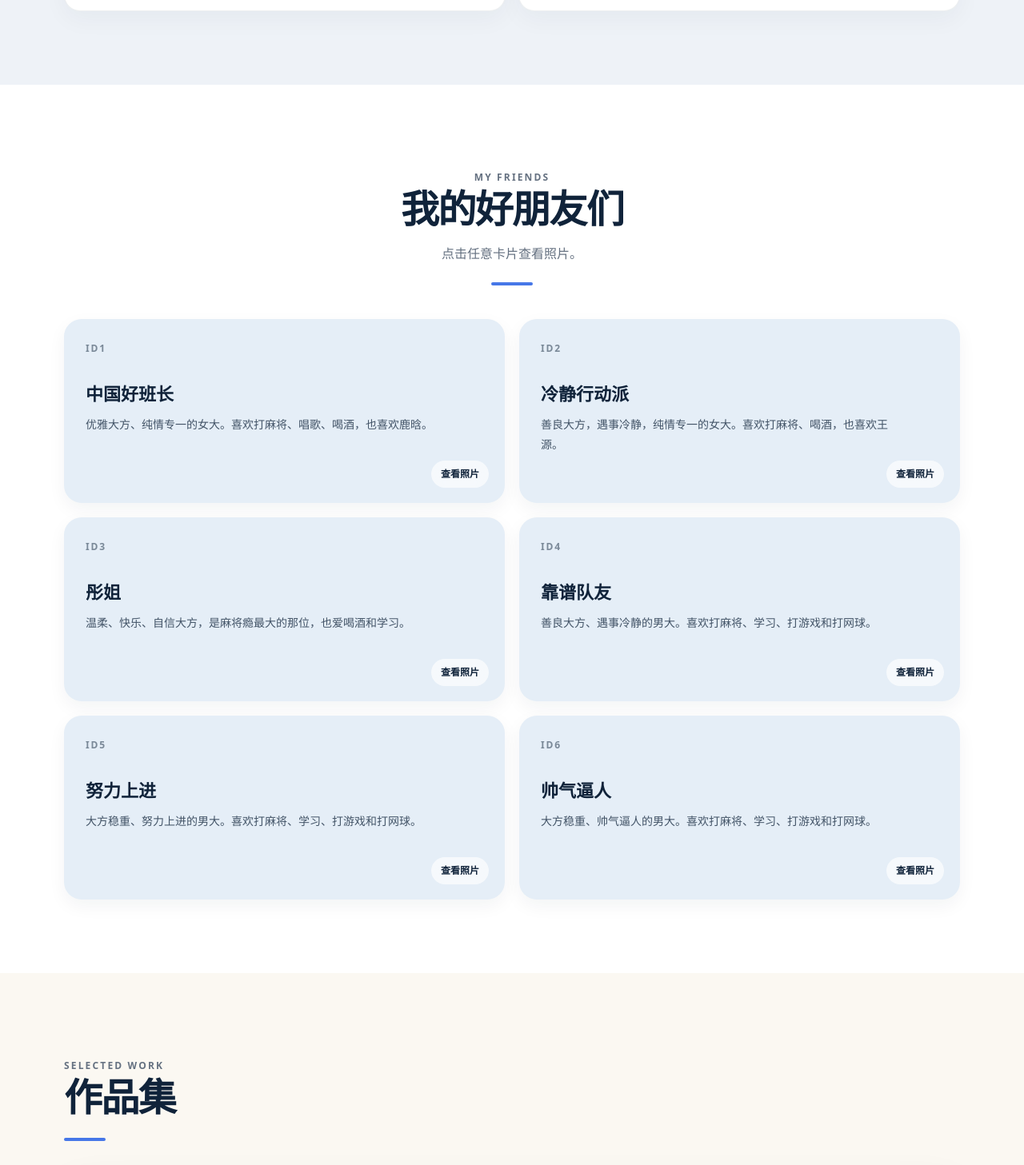
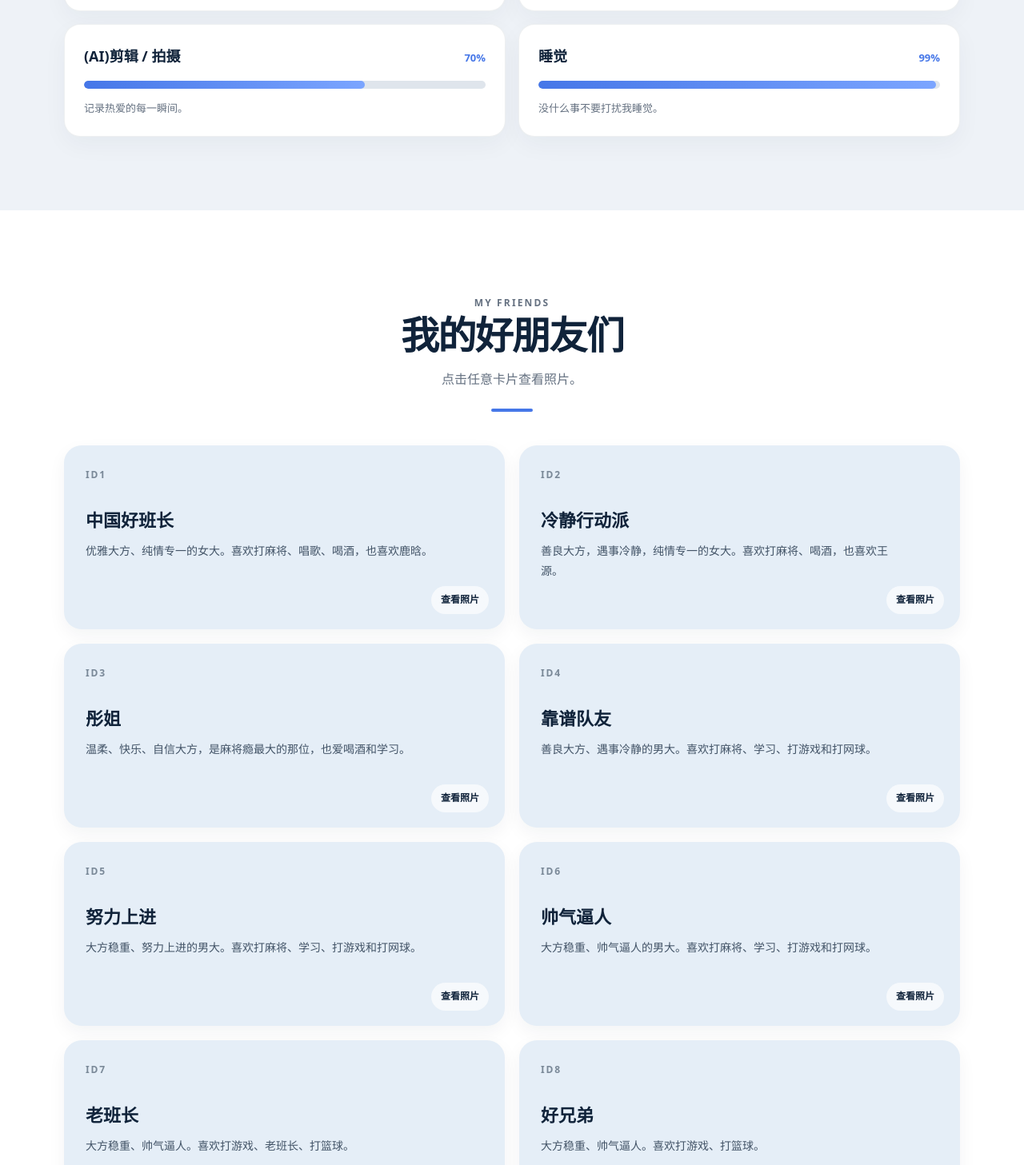
Before and after one commit to yang-y17/vue-yy, a Vue app: page / in a window 1280 px wide. Shown: the part 1973-3430 px from the top of the page at 80% size. Built offline with nearby package versions, Linux system fonts and the light colour scheme.

Commit message:
添加好友

```diff
--- a/src/components/home.vue
+++ b/src/components/home.vue
@@ -216,13 +216,7 @@
 
                 <!-- 好友网格区域 -->
                 <div class="friends-grid">
-                    <!--
-                        FriendCard 是好友卡片组件。
-                        v-for：每个好友对象生成一张卡片。
-                        :friend：把当前好友数据传进子组件。
-                        :active：判断这张卡是否正在显示照片。
-                        @toggle：子组件点击后，把好友 id 传回 togglePhoto。
-                    -->
+
                     <FriendCard
                         v-for="friend in friends"
                         :key="friend.id"
@@ -286,26 +280,26 @@
         </section>
 
         <!-- 喜欢的人区域 -->
-        <section id="like" class="section">
-            <div class="shell">
+        <!-- <section id="like" class="section">
+            <div class="shell"> -->
                 <!-- 区域标题，居中显示，带有淡入动画效果 -->
-                <div class="section-heading center" data-reveal>
+                <!-- <div class="section-heading center" data-reveal>
                     <p class="eyebrow">A little memory</p>
                     <h2>喜欢的人</h2>
                     <div class="title-rule"></div>
-                </div>
+                </div> -->
 
                 <!-- 照片展示区域 -->
-                <div class="like-stage" data-reveal>
+                <!-- <div class="like-stage" data-reveal> -->
                     <!-- 左侧照片 -->
-                    <figure class="memory-side">
+                    <!-- <figure class="memory-side">
                         <img
                             :src="memory.leftPhoto"
                             alt="左侧留念照片"
                             loading="lazy"
                             decoding="async"
                         >
-                    </figure>
+                    </figure> -->
 
                     <!--
                         中间的照片卡片：
@@ -313,15 +307,15 @@
                         aria-pressed 告诉读屏软件照片是否展开；
                         @click 点击时调用 togglePhoto('memory')。
                     -->
-                    <button
+                    <!-- <button
                         class="photo-card like-card"
                         :class="{ 'is-open': activePhoto === 'memory' }"
                         type="button"
                         :aria-pressed="activePhoto === 'memory'"
                         @click="togglePhoto('memory')"
-                    >
+                    > -->
                         <!-- 照片内容 -->
-                        <img
+                        <!-- <img
                             class="friend-photo"
                             :src="memory.photo"
                             :alt="
@@ -332,10 +326,10 @@
                             loading="lazy"
                             decoding="async"
                         >
-                        <span class="photo-overlay"></span>
+                        <span class="photo-overlay"></span> -->
 
                         <!-- 卡片内容 -->
-                        <span class="card-content">
+                        <!-- <span class="card-content">
                             <span class="card-index">A NOTE TO YOU</span>
                             <span>
                                 <span class="card-title">
@@ -345,20 +339,20 @@
                                     {{ memory.description }}
                                 </span>
                             </span>
-                        </span>
+                        </span> -->
 
                         <!-- 提示文字 -->
-                        <span class="photo-hint">
+                        <!-- <span class="photo-hint">
                             {{
                                 activePhoto === 'memory'
                                     ? '收起照片'
                                     : '点看回忆'
                             }}
                         </span>
-                    </button>
+                    </button> -->
 
                     <!-- 右侧照片 -->
-                    <figure class="memory-side">
+                    <!-- <figure class="memory-side">
                         <img
                             :src="memory.rightPhoto"
                             alt="右侧留念照片"
@@ -368,7 +362,7 @@
                     </figure>
                 </div>
             </div>
-        </section>
+        </section> -->
 
         <!-- 联系方式区域 -->
         <section id="contact" class="section section-soft">
--- a/src/components/siteContent.js
+++ b/src/components/siteContent.js
@@ -9,6 +9,8 @@ import xyjPhoto from '../assets/imm/xyj.jpg' // 导入 ID5 的照片
 import yangYYPhoto from '../assets/imm/yangYY.png' // 导入左侧留念照片
 import youYPhoto from '../assets/imm/youY.jpg' // 导入右侧留念照片
 import zrtPhoto from '../assets/imm/zrt.jpg' // 导入 ID3 的照片
+import hxgPhoto from '../assets/imm/hxg.jpg'
+import yhxPhoto from '../assets/imm/yhx.jpg'
 
 // 顶部导航：label 是显示文字，href 是对应区块。
 export const navItems = [
@@ -25,7 +27,7 @@ export const skills = [
     {
         id: 'frontend', // 程序内部使用的唯一名称
         title: 'HTML / CSS / JS', // 卡片上显示的技能名称
-        value: 88, // 进度条最终会到 88%
+        value: 80, // 进度条最终会到 88%
         note: '喜欢把想法一步步变成真正能用的页面。' // 进度条下方的说明
     },
     {
@@ -45,7 +47,21 @@ export const skills = [
         title: '钱 / 金子', // 趣味爱好名称
         value: 100, // 进度条最终会到 100%
         note: '保留一点直白的快乐，也挺好。' // 趣味爱好说明
-    }
+    },
+    {
+        id: 'jiangji', // 趣味爱好的 id
+        title: '(AI)剪辑 / 拍摄', // 趣味爱好名称
+        value: 70, // 进度条最终会到 100%
+        note: '记录热爱的每一瞬间。' // 趣味爱好说明
+    },
+    {
+        id: 'sleep', // 趣味爱好的 id
+        title: '睡觉', // 趣味爱好名称
+        value: 99, // 进度条最终会到 100%
+        note: '没什么事不要打扰我睡觉。' // 趣味爱好说明
+    },
+
+
 ]
 
 // 新增好友时复制一个对象并修改内容即可。
@@ -109,6 +125,26 @@ export const friends = [
         cardClass: 'friend-lzl', // 使用绿色背景
         photo: lzlPhoto, // 点击后显示的照片
         photoAlt: 'ID6 的照片' // 照片替代文字
+    },
+    {
+        id: 'hxg', // 程序内部使用的唯一名称
+        index: 'ID7', // 卡片左上角编号
+        title: '老班长', // 好友卡片标题
+        description: // 好友介绍文字
+            '大方稳重、帅气逼人。喜欢打游戏、老班长、打篮球。',
+        cardClass: 'friend-hxg', // 使用绿色背景
+        photo: hxgPhoto, // 点击后显示的照片
+        photoAlt: 'ID7 的照片' // 照片替代文字
+    },
+    {
+        id: 'yhx', // 程序内部使用的唯一名称
+        index: 'ID8', // 卡片左上角编号
+        title: '好兄弟', // 好友卡片标题
+        description: // 好友介绍文字
+            '大方稳重、帅气逼人。喜欢打游戏、打篮球。',
+        cardClass: 'friend-yhx', // 使用绿色背景
+        photo: yhxPhoto, // 点击后显示的照片
+        photoAlt: 'ID8 的照片' // 照片替代文字
     }
 ]
 
```
Also changed, not shown: src/assets/imm/hxg.jpg (added), src/assets/imm/yhx.jpg (added).
